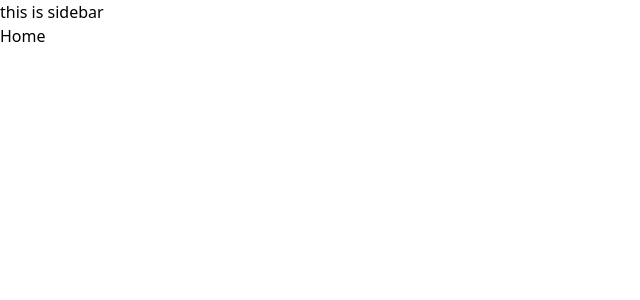
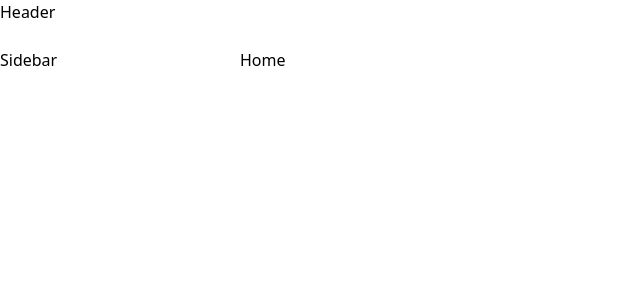
Before and after one commit to darylekarldevera/cubework-client-portal, a React (Vite) app: page /home in a window 1280 px wide. Shown: the top 300 px of the page, without its empty margins (0-640 px from the left). Built offline with nearby package versions, Linux system fonts and the light colour scheme.

Commit message:
feature/basic-layout Use outlet in layout content

```diff
--- a/src/layouts/MainLayout.tsx
+++ b/src/layouts/MainLayout.tsx
@@ -1,15 +1,18 @@
-import { Outlet } from 'react-router-dom'
-import SidebarNavigation from '@/components/SidebarNavigation'
+import { Outlet } from 'react-router-dom';
+import Header from '@/components/Header';
+import ContentFullWidthWSidebar from './ContentFullWSidebar';
 
 function MainLayout() {
-  return (
-    <div>
-      <SidebarNavigation />
-      <div>
-        <Outlet />
-      </div>
-    </div>
-  )
+  return (<div className="main flex flex-col h-full">
+      <section className="h-12">
+          <Header />
+      </section>
+      <section className="flex-grow">
+          <ContentFullWidthWSidebar content={
+            <Outlet />
+          } />
+      </section>
+  </div>);
 }
 
 export default MainLayout
```
